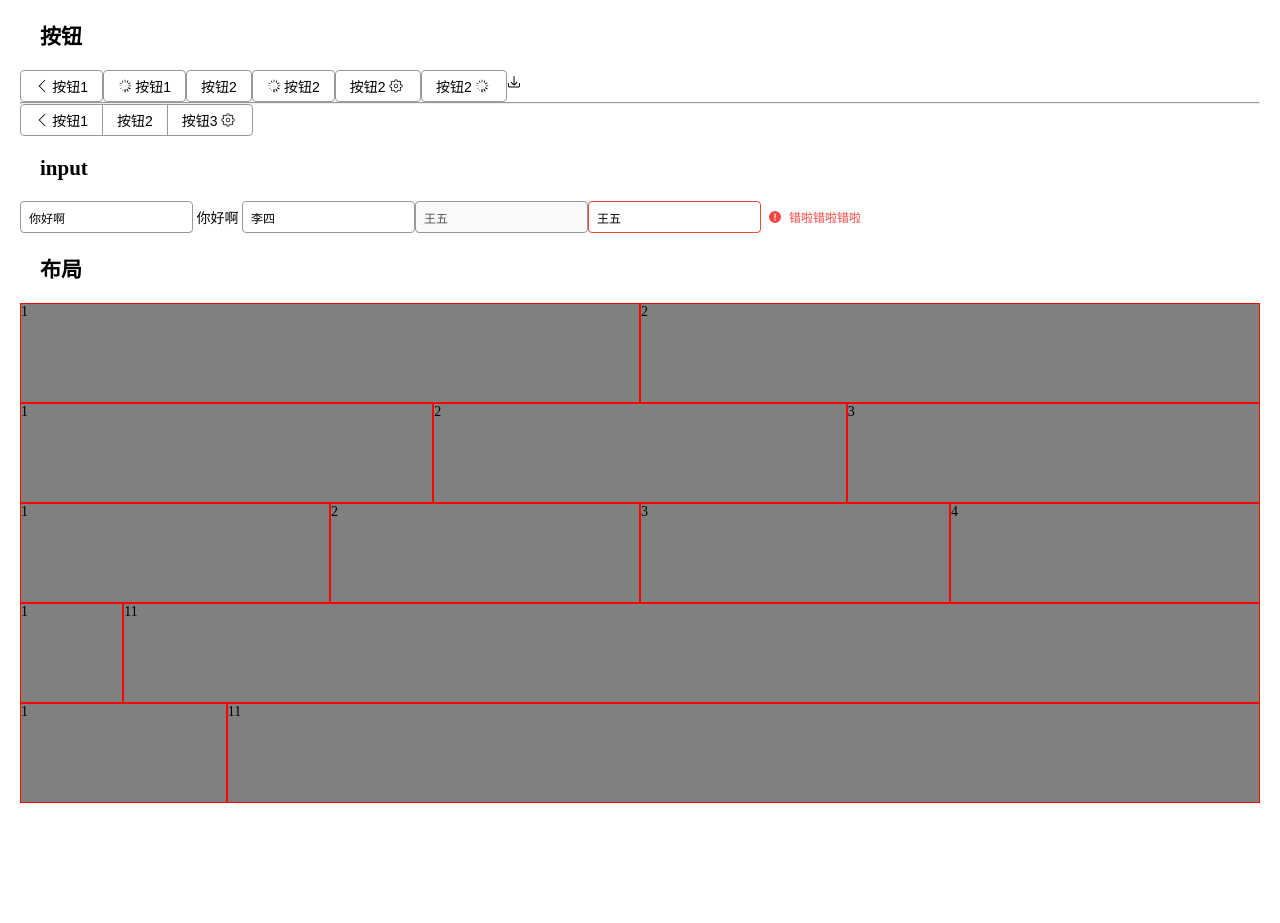
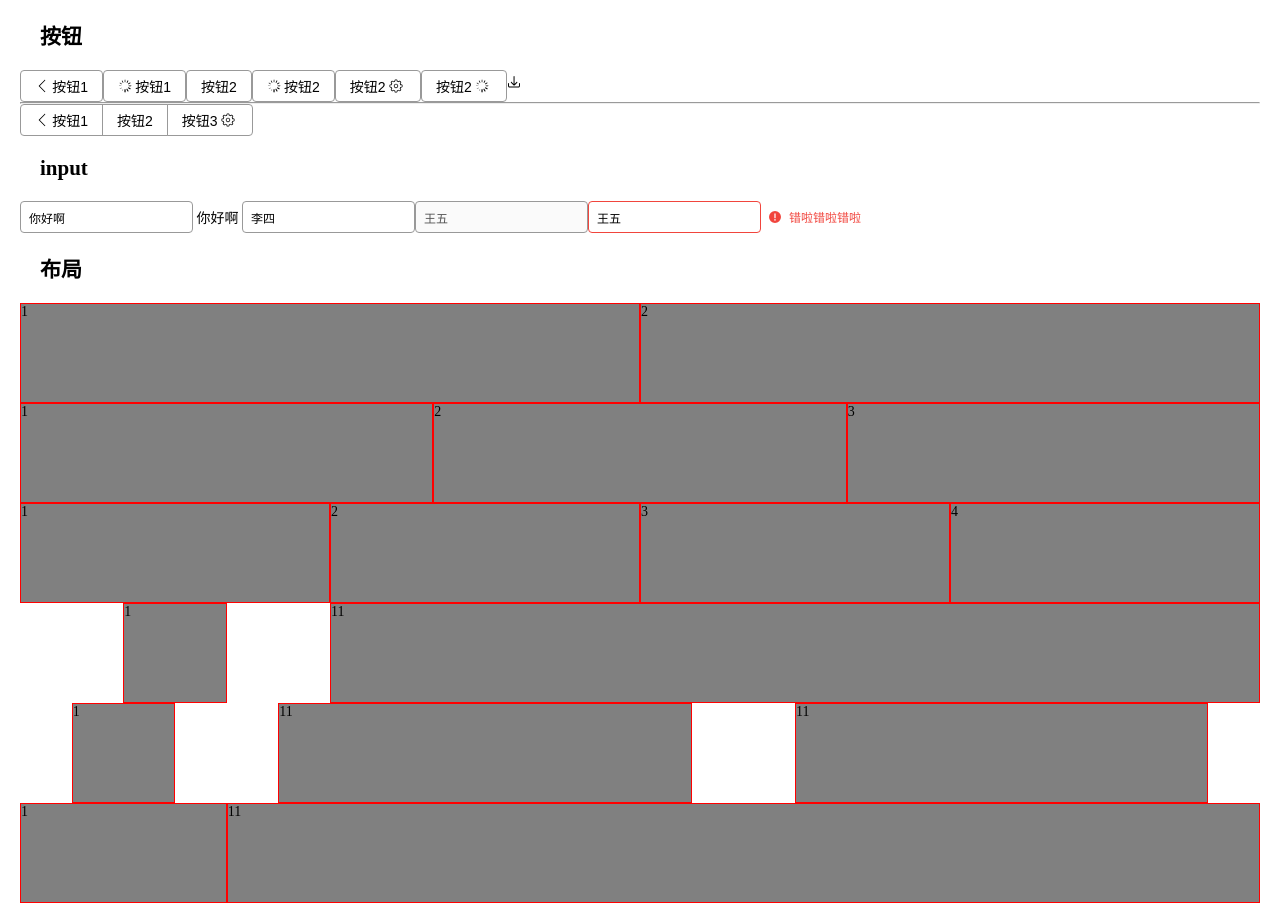
Before and after one commit to doria76593/vue2-lunzi, a Vue app: page / in a window 1280 px wide. Before the commit the page ends 823 px from the top, so only its background shows below. Built offline with nearby package versions, Linux system fonts and the light colour scheme.

Commit message:
col的offset

```diff
--- a/src/App.vue
+++ b/src/App.vue
@@ -37,8 +37,13 @@
       <g-col>4</g-col>
     </g-row>
     <g-row>
-      <g-col span="2">1</g-col>
-      <g-col span="22">11</g-col>
+      <g-col span="2" offset="2">1</g-col>
+      <g-col span="18" offset="2">11</g-col>
+    </g-row>
+       <g-row>
+      <g-col span="2" offset="1">1</g-col>
+      <g-col span="8" offset="2">11</g-col>
+      <g-col span="8" offset="2">11</g-col>
     </g-row>
     <g-row>
       <g-col span="4">1</g-col>
--- a/src/col.vue
+++ b/src/col.vue
@@ -1,5 +1,5 @@
 <template>
-  <div class="col" :class="[`col-${span}`]">
+  <div class="col" :class="[span && `col-${span}`, offset && `offset-${offset}`]">
     <slot></slot>
   </div>
 </template>
@@ -8,9 +8,12 @@
   name: 'GuluCol',
   props: {
     span: {
-        type: [Number, String]
-      }
-    }
+      type: [Number, String],
+    },
+    offset: {
+      type: [Number, String],
+    },
+  },
 }
 </script>
 <style scoped lang="scss">
@@ -25,5 +28,11 @@
       width: ($n / 24) * 100%;
     }
   }
+  $class-prefix: offset-;
+  @for $n from 1 through 24 {
+    &.#{$class-prefix}#{$n} {
+      margin-left: ($n / 24) * 100%;
+    }
+  }
 }
 </style>
```
Lines whose indentation alone changed are shown as unchanged.
